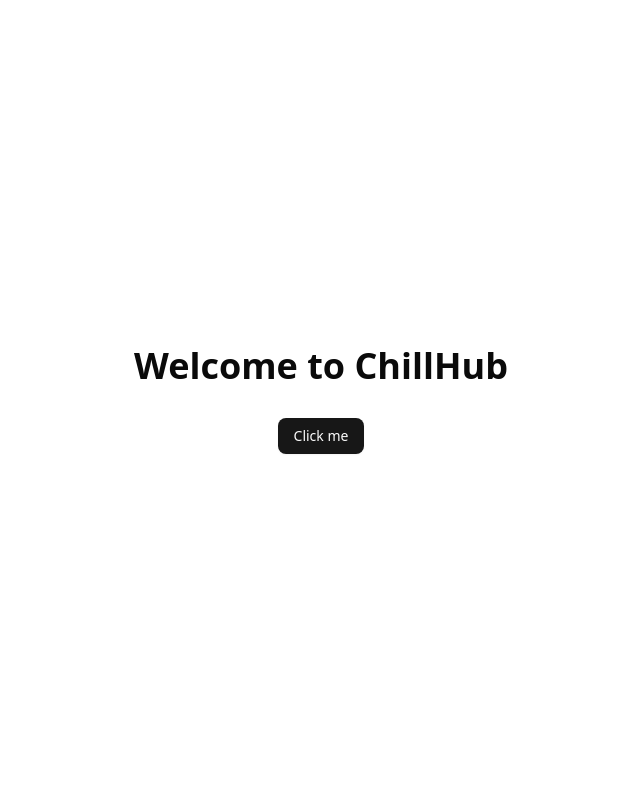
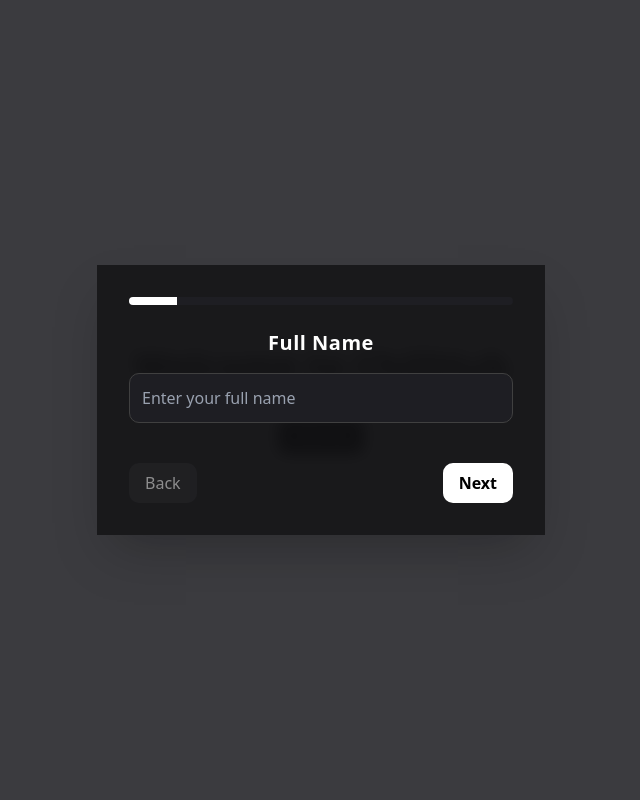
Before and after one commit to ayush18pop/chillhub, a React (Vite) app in the folder frontend/: page / in a window 1280 px wide. Shown: the top 800 px of the page, without its empty margins (319-959 px from the left). Built offline with nearby package versions, Linux system fonts and the light colour scheme.

Commit message:
made chnages in form

```diff
--- a/frontend/package.json
+++ b/frontend/package.json
@@ -11,6 +11,8 @@
   },
   "dependencies": {
     "@clerk/clerk-react": "^5.32.4",
+    "@radix-ui/react-label": "^2.1.7",
+    "@radix-ui/react-progress": "^1.1.7",
     "@radix-ui/react-slot": "^1.2.3",
     "@tailwindcss/vite": "^4.1.11",
     "class-variance-authority": "^0.7.1",
--- a/frontend/src/App.jsx
+++ b/frontend/src/App.jsx
@@ -1,5 +1,5 @@
 import { useState } from "react";
-import UserForm from "./components/ApplicantInfo";
+import UserForm from "./components/StepperForm";
 import { BrowserRouter, Routes, Route, Navigate } from 'react-router-dom';
 import { useUser } from '@clerk/clerk-react';
 import { HomePage } from './pages/HomePage';
@@ -29,7 +29,7 @@ export default function App() {
             </ProtectedRoute>
           }
         />
-        <Route path="/form" element={<UserForm onFormChange={setUserData} />} />
+        {/* <Route path="/form" element={<UserForm onFormChange={setUserData} />} /> */}
       </Routes>
       <div className="min-h-screen bg-black text-white p-10 grid grid-cols-1 md:grid-cols-2 gap-10">
         <div>
--- a/frontend/src/components/ApplicantInfo.jsx
+++ b/frontend/src/components/ApplicantInfo.jsx
@@ -6,52 +6,129 @@ export default function ApplicantInfo({ onFormChange }) {
     role: "",
     email: "",
     about: "",
+    description: "",
+    education: "",
+    experience: "",
+    resume: null, // file
   });
 
   function handleChange(e) {
-    const { name, value } = e.target;
-    const updated = { ...formData, [name]: value };
+    const { name, value, files } = e.target;
+    const updated = {
+      ...formData,
+      [name]: name === "resume" ? files[0] : value,
+    };
     setFormData(updated);
-    onFormChange(updated); // send data to parent
+    onFormChange(updated);
   }
 
   return (
-    <form className="space-y-4 text-white">
-      <div>
-        <label className="block text-sm">Full Name</label>
+    <form className="grid grid-cols-1 md:grid-cols-2 gap-6 text-white justify-items-center">
+      {/* Full Name */}
+      <div className="flex flex-col w-full md:w-4/5">
+        <label className="text-sm mb-1">Full Name</label>
         <input
           name="name"
           value={formData.name}
           onChange={handleChange}
-          className="w-full p-2 rounded bg-gray-800 text-white"
+          className="p-2 rounded bg-gray-800 text-white"
         />
       </div>
-      <div>
-        <label className="block text-sm">Role</label>
+
+      {/* Role */}
+      <div className="flex flex-col w-full md:w-4/5">
+        <label className="text-sm mb-1">Role</label>
         <input
           name="role"
           value={formData.role}
           onChange={handleChange}
-          className="w-full p-2 rounded bg-gray-800 text-white"
+          className="p-2 rounded bg-gray-800 text-white"
         />
       </div>
-      <div>
-        <label className="block text-sm">Email</label>
+
+      {/* Email */}
+      <div className="flex flex-col w-full md:w-4/5">
+        <label className="text-sm mb-1">Email</label>
         <input
           name="email"
           value={formData.email}
           onChange={handleChange}
-          className="w-full p-2 rounded bg-gray-800 text-white"
+          className="p-2 rounded bg-gray-800 text-white"
         />
       </div>
-      <div>
-        <label className="block text-sm">About You</label>
+
+      {/* Description */}
+      <div className="flex flex-col w-full md:w-4/5">
+        <label className="text-sm mb-1">Short Description</label>
+        <input
+          name="description"
+          value={formData.description}
+          onChange={handleChange}
+          className="p-2 rounded bg-gray-800 text-white"
+        />
+      </div>
+
+      {/* Education */}
+      <div className="flex flex-col md:col-span-2 w-full md:w-4/5">
+        <label className="text-sm mb-1">Education</label>
+        <textarea
+          name="education"
+          value={formData.education}
+          onChange={handleChange}
+          rows={3}
+          className="p-2 rounded bg-gray-800 text-white w-full"
+        />
+      </div>
+
+      {/* Work Experience */}
+      <div className="flex flex-col md:col-span-2 w-full md:w-4/5">
+        <label className="text-sm mb-1">Work Experience</label>
+        <textarea
+          name="experience"
+          value={formData.experience}
+          onChange={handleChange}
+          rows={3}
+          className="p-2 rounded bg-gray-800 text-white w-full"
+        />
+      </div>
+
+      {/* About */}
+      <div className="flex flex-col md:col-span-2 w-full md:w-4/5">
+        <label className="text-sm mb-1">About You</label>
         <textarea
           name="about"
           value={formData.about}
           onChange={handleChange}
-          className="w-full p-2 rounded bg-gray-800 text-white"
+          rows={3}
+          className="p-2 rounded bg-gray-800 text-white w-full"
         />
+      </div>
+
+      {/* Resume Upload */}
+      <div className="flex flex-col md:col-span-2 w-full md:w-4/5">
+        <label className="text-sm mb-1">Upload Resume (PDF)</label>
+        <input
+          type="file"
+          name="resume"
+          accept=".pdf"
+          onChange={handleChange}
+          className="p-2 rounded bg-gray-800 text-white file:mr-3 file:py-1 file:px-4 file:rounded file:border-0 file:bg-indigo-600 file:text-white hover:file:bg-indigo-500"
+        />
+        {formData.resume && (
+          <p className="mt-1 text-sm text-gray-400">
+            Selected file: {formData.resume.name}
+          </p>
+        )}
+      </div>
+
+      {/* Submit Button */}
+      <div className="flex md:col-span-2 justify-center w-full md:w-4/5">
+        <button
+          type="submit"
+          className="mt-4 px-6 py-2 rounded bg-indigo-600 hover:bg-indigo-500 text-white font-semibold"
+        >
+          Submit
+        </button>
       </div>
     </form>
   );
--- /dev/null
+++ b/frontend/src/components/StepperForm.jsx
@@ -0,0 +1,119 @@
+import { useState } from "react";
+
+export default function StepperForm({ onSubmit }) {
+  const steps = [
+    { label: "Full Name", name: "name", type: "text" },
+    { label: "Role", name: "role", type: "text" },
+    { label: "Email", name: "email", type: "email" },
+    { label: "Short Description", name: "description", type: "text" },
+    { label: "Education", name: "education", type: "textarea" },
+    { label: "Work Experience", name: "experience", type: "textarea" },
+    { label: "About You", name: "about", type: "textarea" },
+    { label: "Resume", name: "resume", type: "file" },
+  ];
+
+  const [step, setStep] = useState(0);
+  const [formData, setFormData] = useState({
+    name: "",
+    role: "",
+    email: "",
+    description: "",
+    education: "",
+    experience: "",
+    about: "",
+    resume: null,
+  });
+
+  const current = steps[step];
+  const progress = ((step + 1) / steps.length) * 100;
+
+  const handleChange = (e) => {
+    const { name, value, files } = e.target;
+    const updated = {
+      ...formData,
+      [name]: current.type === "file" ? files[0] : value,
+    };
+    setFormData(updated);
+  };
+
+  const handleNext = () => {
+    if (step < steps.length - 1) setStep(step + 1);
+    else onSubmit(formData);
+  };
+
+  const handleBack = () => {
+    if (step > 0) setStep(step - 1);
+  };
+
+  return (
+    <div className="fixed inset-0 flex items-center justify-center bg-[#0b0b0f]/80 px-4 backdrop-blur-sm">
+      <div className="w-full max-w-md bg-[#111113]/80 shadow-2xl p-6 md:p-8 transition-all duration-300 flex flex-col items-center">
+        {/* Progress Bar */}
+        <div className="w-full h-2 bg-[#1e1e23] rounded-full overflow-hidden mb-6">
+          <div
+            className="h-full bg-white transition-all duration-300 ease-in-out"
+            style={{ width: `${progress}%` }}
+          ></div>
+        </div>
+
+        {/* Step Heading */}
+        <h2 className="text-lg md:text-xl font-semibold text-white mb-4 text-center tracking-wide">
+          {current.label}
+        </h2>
+
+        {/* Input Field */}
+        {current.type === "textarea" ? (
+          <textarea
+            name={current.name}
+            value={formData[current.name]}
+            onChange={handleChange}
+            rows={4}
+            className="w-full p-3 rounded-lg bg-[#1e1e23] text-white border border-neutral-700 focus:outline-none focus:ring-2 focus:ring-white mb-6 placeholder:text-gray-400"
+            placeholder={`Enter your ${current.label.toLowerCase()}`}
+          />
+        ) : current.type === "file" ? (
+          <>
+            <input
+              type="file"
+              name="resume"
+              accept=".pdf"
+              onChange={handleChange}
+              className="w-full file:mr-4 file:py-2 file:px-4 file:rounded-md file:border-0 file:bg-white file:text-black hover:file:bg-gray-300 bg-[#1e1e23] text-white rounded-lg p-3 mb-2"
+            />
+            {formData.resume && (
+              <p className="text-sm text-gray-400 mt-1">
+                Selected: {formData.resume.name}
+              </p>
+            )}
+          </>
+        ) : (
+          <input
+            type={current.type}
+            name={current.name}
+            value={formData[current.name]}
+            onChange={handleChange}
+            className="w-full p-3 rounded-lg bg-[#1e1e23] text-white border border-neutral-700 focus:outline-none focus:ring-2 focus:ring-white mb-6 placeholder:text-gray-400"
+            placeholder={`Enter your ${current.label.toLowerCase()}`}
+          />
+        )}
+
+        {/* Navigation Buttons */}
+        <div className="flex justify-between w-full mt-4">
+          <button
+            onClick={handleBack}
+            disabled={step === 0}
+            className="px-4 py-2 rounded-lg bg-[#27272a] text-white hover:bg-[#3f3f46] transition disabled:opacity-50 disabled:cursor-not-allowed"
+          >
+            Back
+          </button>
+          <button
+            onClick={handleNext}
+            className="px-4 py-2 rounded-lg bg-white text-black font-semibold hover:bg-gray-200 transition"
+          >
+            {step === steps.length - 1 ? "Submit" : "Next"}
+          </button>
+        </div>
+      </div>
+    </div>
+  );
+}
--- a/frontend/src/components/ui/button.jsx
+++ b/frontend/src/components/ui/button.jsx
@@ -45,10 +45,10 @@ function Button({
   const Comp = asChild ? Slot : "button"
 
   return (
-    (<Comp
+    <Comp
       data-slot="button"
       className={cn(buttonVariants({ variant, size, className }))}
-      {...props} />)
+      {...props} />
   );
 }
 
--- /dev/null
+++ b/frontend/src/components/ui/input.jsx
@@ -0,0 +1,24 @@
+import * as React from "react"
+
+import { cn } from "@/lib/utils"
+
+function Input({
+  className,
+  type,
+  ...props
+}) {
+  return (
+    <input
+      type={type}
+      data-slot="input"
+      className={cn(
+        "file:text-foreground placeholder:text-muted-foreground selection:bg-primary selection:text-primary-foreground dark:bg-input/30 border-input flex h-9 w-full min-w-0 rounded-md border bg-transparent px-3 py-1 text-base shadow-xs transition-[color,box-shadow] outline-none file:inline-flex file:h-7 file:border-0 file:bg-transparent file:text-sm file:font-medium disabled:pointer-events-none disabled:cursor-not-allowed disabled:opacity-50 md:text-sm",
+        "focus-visible:border-ring focus-visible:ring-ring/50 focus-visible:ring-[3px]",
+        "aria-invalid:ring-destructive/20 dark:aria-invalid:ring-destructive/40 aria-invalid:border-destructive",
+        className
+      )}
+      {...props} />
+  );
+}
+
+export { Input }
--- /dev/null
+++ b/frontend/src/components/ui/label.jsx
@@ -0,0 +1,21 @@
+import * as React from "react"
+import * as LabelPrimitive from "@radix-ui/react-label"
+
+import { cn } from "@/lib/utils"
+
+function Label({
+  className,
+  ...props
+}) {
+  return (
+    <LabelPrimitive.Root
+      data-slot="label"
+      className={cn(
+        "flex items-center gap-2 text-sm leading-none font-medium select-none group-data-[disabled=true]:pointer-events-none group-data-[disabled=true]:opacity-50 peer-disabled:cursor-not-allowed peer-disabled:opacity-50",
+        className
+      )}
+      {...props} />
+  );
+}
+
+export { Label }
--- /dev/null
+++ b/frontend/src/components/ui/progress.jsx
@@ -0,0 +1,27 @@
+import * as React from "react"
+import * as ProgressPrimitive from "@radix-ui/react-progress"
+
+import { cn } from "@/lib/utils"
+
+function Progress({
+  className,
+  value,
+  ...props
+}) {
+  return (
+    <ProgressPrimitive.Root
+      data-slot="progress"
+      className={cn(
+        "bg-primary/20 relative h-2 w-full overflow-hidden rounded-full",
+        className
+      )}
+      {...props}>
+      <ProgressPrimitive.Indicator
+        data-slot="progress-indicator"
+        className="bg-primary h-full w-full flex-1 transition-all"
+        style={{ transform: `translateX(-${100 - (value || 0)}%)` }} />
+    </ProgressPrimitive.Root>
+  );
+}
+
+export { Progress }
--- /dev/null
+++ b/frontend/src/components/ui/textarea.jsx
@@ -0,0 +1,20 @@
+import * as React from "react"
+
+import { cn } from "@/lib/utils"
+
+function Textarea({
+  className,
+  ...props
+}) {
+  return (
+    <textarea
+      data-slot="textarea"
+      className={cn(
+        "border-input placeholder:text-muted-foreground focus-visible:border-ring focus-visible:ring-ring/50 aria-invalid:ring-destructive/20 dark:aria-invalid:ring-destructive/40 aria-invalid:border-destructive dark:bg-input/30 flex field-sizing-content min-h-16 w-full rounded-md border bg-transparent px-3 py-2 text-base shadow-xs transition-[color,box-shadow] outline-none focus-visible:ring-[3px] disabled:cursor-not-allowed disabled:opacity-50 md:text-sm",
+        className
+      )}
+      {...props} />
+  );
+}
+
+export { Textarea }
```
Also changed, not shown: 1 other file (tests, documents, lock files or other folders).
